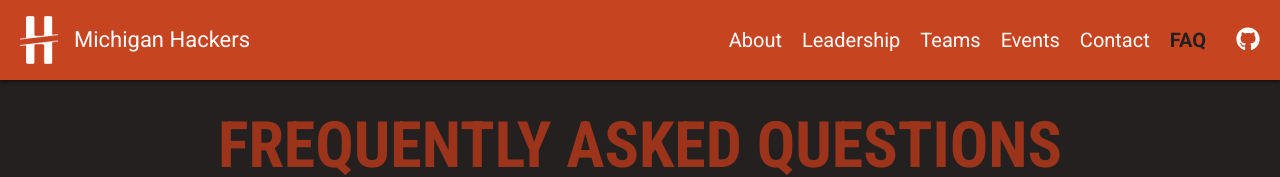
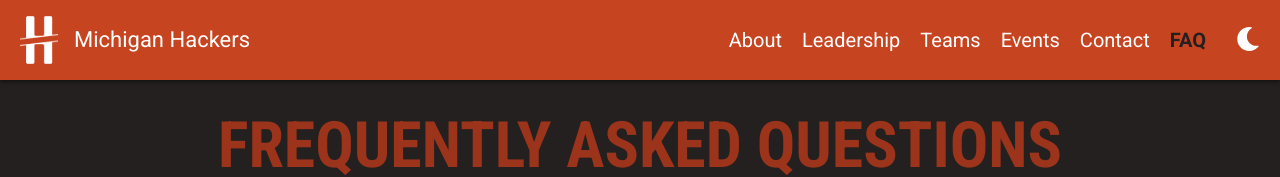
Before and after one commit to michiganhackers/mh-web-new, a React (Create React App) app: page /faq in a window 1280 px wide. Shown: the top 177 px of the page. Built offline with nearby package versions, Linux system fonts and the light colour scheme; no server answers.

Commit message:
Add a theme switcher
Also made the theme switching look really nice except for the svgs.
Not sure how to best fix that :(

```diff
--- a/src/App.js
+++ b/src/App.js
@@ -29,6 +29,8 @@ import {
     faAngleUp,
     faCaretRight,
     faCaretDown,
+    faSun,
+    faMoon,
 } from "@fortawesome/free-solid-svg-icons";
 import ScrollToTop from "./utility/ScrollToTop";
 import { darkTheme, lightTheme } from "./utility/theme.js";
@@ -50,7 +52,9 @@ library.add(
     faBars,
     faAngleUp,
     faCaretRight,
-    faCaretDown
+    faCaretDown,
+    faMoon,
+    faSun
 );
 
 const App = () => (
--- a/src/components/Navbar.jsx
+++ b/src/components/Navbar.jsx
@@ -1,11 +1,11 @@
-import React from "react";
-import styled from "styled-components";
+import React, { useContext, useEffect } from "react";
+import styled, { useTheme } from "styled-components";
 import { NavLink } from "react-router-dom";
 import devices from "../utility/MediaQueries.js";
 import logoUrl from "assets/logo-orange-cropped.png";
 import { FontAwesomeIcon } from "@fortawesome/react-fontawesome";
 import { SOCIAL_MEDIA_LINKS } from "utility/constants.js";
-import { SubTheme } from "components/ThemeComponents.jsx";
+import { SubTheme, ThemeNameContext } from "components/ThemeComponents.jsx";
 
 const FlexWrapper = styled.div`
     height: 80px;
@@ -23,7 +23,7 @@ const FlexWrapper = styled.div`
         transition: border-bottom-color 1.3s ease-in-out;
         border-bottom: dashed transparent 2px;
         :has(~div > #hamburger:checked) {
-            border-bottom: dashed ${props => props.theme.border} 2px;
+            border-bottom: dashed ${(props) => props.theme.border} 2px;
             transition: border-bottom-color 0.7s ease-in-out;
         }
 
@@ -55,7 +55,7 @@ const HeaderAnchor = styled.header`
 
 const Hamburger = styled.label`
     font-size: 24px;
-    color: ${props => props.theme.link};
+    color: ${(props) => props.theme.link};
     display: none;
     flex: auto;
     grid-column: 3 / 4;
@@ -69,7 +69,7 @@ const Hamburger = styled.label`
     }
 
     &:hover {
-        color: ${props => props.theme.linkHover};
+        color: ${(props) => props.theme.linkHover};
         cursor: pointer;
     }
 
@@ -156,21 +156,21 @@ const HeaderNavLink = styled(NavLink)`
         font-size: 24px;
         padding: 2px 4px;
     `}
-    color: ${props => props.theme.link};
+    color: ${(props) => props.theme.link};
     text-decoration: none;
     text-transform: capitalize;
     transition: all 0.3s;
 
     &:hover {
         text-decoration: underline;
-        color: ${props => props.theme.linkHover};
+        color: ${(props) => props.theme.linkHover};
     }
 
     // styles for the current active navlink
     &.active {
         text-decoration: none;
         font-weight: bold;
-        color: ${props => props.theme.linkActive};
+        color: ${(props) => props.theme.linkActive};
         cursor: default;
     }
 `;
@@ -180,20 +180,20 @@ const LogoNavLink = styled(NavLink)`
     justify-content: left;
     font-size: 22px;
     padding: 2px 20px;
-    color: ${props => props.theme.link};
+    color: ${(props) => props.theme.link};
 
     // contains the masked logo
     div {
-        background-color: ${props => props.theme.logo};
+        background-color: ${(props) => props.theme.logo};
         transition: color 0.3s, background-color 0.3s;
     }
     align-items: center;
 
     &:hover {
         text-decoration: none;
-        color: ${props => props.theme.linkHover};
+        color: ${(props) => props.theme.linkHover};
         div {
-            background-color: ${props => props.theme.logoHover};
+            background-color: ${(props) => props.theme.logoHover};
         }
     }
 
@@ -220,7 +220,7 @@ const LogoNavLink = styled(NavLink)`
     }
 `;
 
-const GithubLink = styled.a`
+const ThemeCycleButton = styled.button`
     font-size: 24px;
     order: 1;
 
@@ -228,11 +228,13 @@ const GithubLink = styled.a`
         display: none;
     `}
     &:hover {
-        color: ${props => props.theme.linkHover};
+        color: ${(props) => props.theme.linkHover};
     }
 
     transition: color 0.3s;
-    color: ${props => props.theme.link};
+    color: ${(props) => props.theme.link};
+    background: unset;
+    border: unset;
     padding: 8px 0;
     width: 64px;
     flex: 0 0 auto;
@@ -247,9 +249,18 @@ const links = ["about", "leadership", "teams", "events", "contact", "faq"].map(
     )
 );
 
-const Navbar = () => (
-
-
+function Navbar() {
+    const { setTheme, themeNames, theme } = useContext(ThemeNameContext);
+    const themeData = useTheme();
+    useEffect(() => {
+        return ;
+    }, [theme]);
+    const handleThemeCycle = () => {
+        setTheme(
+            themeNames[(themeNames.indexOf(theme) + 1) % themeNames.length]
+        );
+    };
+    return (
         <SubTheme name="navbar">
             <HeaderAnchor>
                 <FlexWrapper>
@@ -258,9 +269,9 @@ const Navbar = () => (
                         <span>Michigan Hackers</span>
                     </LogoNavLink>
                     <DesktopNavContainer>{links}</DesktopNavContainer>
-                <GithubLink target="_blank" href={SOCIAL_MEDIA_LINKS.github}>
-                    <FontAwesomeIcon icon={["fab", "github"]} />
-                </GithubLink>
+                    <ThemeCycleButton onClick={handleThemeCycle}>
+                        <FontAwesomeIcon icon={["fa", themeData.nameIcon]} />
+                    </ThemeCycleButton>
                     <Hamburger htmlFor="hamburger">
                         <span>Menu</span>
                         <FontAwesomeIcon icon="bars" />
@@ -278,5 +289,6 @@ const Navbar = () => (
             </HeaderAnchor>
         </SubTheme>
     );
+}
 
 export default Navbar;
--- a/src/components/ThemeComponents.jsx
+++ b/src/components/ThemeComponents.jsx
@@ -58,11 +58,21 @@ function Theme({ themes, children }) {
                 .removeEventListener("change", handlePrefChange);
         }
     }, [hasUserSetTheme]);
+    // when the theme changes, update the body background and set up the transition reset
+    //  so we get a cool transition effect
     useEffect(() => {
+        const removeGlobalTransition = setTimeout(
+            () => document.body.classList.remove("transition-all"),
+            2000
+        );
         document.body.style.backgroundColor = themeMap[theme].background;
-        return () => document.body.style.backgroundColor = null;
+        return () => {
+            document.body.style.backgroundColor = null;
+            window.clearTimeout(removeGlobalTransition);
+        };
     }, [theme]);
     const userSetTheme = (name) => {
+        document.body.classList.add("transition-all");
         if (themeNames.includes(name)) {
             // only save theme if the user intentionally sets it
             window.localStorage.setItem("theme", name);
--- a/src/index.css
+++ b/src/index.css
@@ -29,3 +29,11 @@ body {
         transform: translateX(-32px);
     }
 }
+
+.transition-all {
+    transition: color 2s ease, background-color 2s ease, border-color 2s ease !important;
+}
+
+.transition-all * {
+    transition: color 2s ease, background-color 2s ease, border-color 2s ease !important;
+}
--- a/src/utility/theme.js
+++ b/src/utility/theme.js
@@ -42,6 +42,7 @@ export const lightTheme = {
     // default colors for this theme
     //  all unset values in subgroups will default to these
     name: "light",
+    nameIcon: "sun",
     background: lightColors.white,
     text: lightColors.black,
     heading: lightColors.black,
@@ -237,6 +238,7 @@ const darkColors = {
  */
 export const darkTheme = {
     name: "dark",
+    nameIcon: "moon",
     background: darkColors.offBlack,
     text: darkColors.white,
     heading: darkColors.white,
```
Lines whose indentation alone changed are shown as unchanged.
